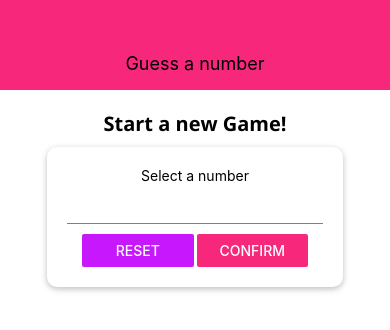
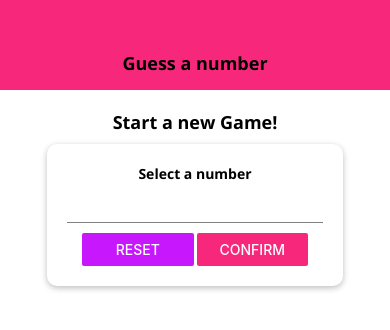
Before and after one commit to AVDGabriel/GuessTheNumber, a React Native app: screen / in a window 390 px wide. Shown: the top 330 px of the page. Built offline with nearby package versions, Linux system fonts and the light colour scheme.

Commit message:
a synthetic style "cascade": custom wrapper components and global styles

```diff
--- /dev/null
+++ b/components/BodyText.js
@@ -0,0 +1,19 @@
+import React from 'react';
+import { View, Text, StyleSheet } from 'react-native';
+
+const BodyText = props => {
+    return (
+        <Text style={{ ...props.style, ...styles.body }}>
+            {/* Use this if you want to pass values btween the body tags of the text.*/}
+            {props.children}
+        </Text>
+    );
+};
+
+const styles = StyleSheet.create({
+    body: {
+        fontFamily: 'open-sans-bold'
+    }
+});
+
+export default BodyText;
--- a/components/Header.js
+++ b/components/Header.js
@@ -1,13 +1,14 @@
 import React from "react";
 import { View, Text, StyleSheet } from 'react-native';
 import Colors from "../constants/colors"
+import TitleText from '../components/TitleText';
 
 const Header = props => {
     return (
         <View style={styles.header}>
-            <Text style={styles.headerTitle}>
+            <TitleText style={styles.headerTitle}>
                 {props.title}
-            </Text>
+            </TitleText>
         </View>
     );
 };
@@ -23,7 +24,8 @@ const styles = StyleSheet.create({
     },
     headerTitle: {
         color: 'black',
-        fontSize: 18
+        fontSize: 18,
+        fontFamily: 'open-sans-bold'
     }
 });
 
--- /dev/null
+++ b/components/TitleText.js
@@ -0,0 +1,19 @@
+import React from 'react';
+import { Text, StyleSheet } from 'react-native';
+
+const TitleText = props => {
+    return (
+        <Text style={{ ...props.style, ...styles.title }}>
+            {props.children}
+        </Text>
+    );
+};
+
+const styles = StyleSheet.create({
+    title: {
+        fontFamily: 'open-sans-bold',
+        fontSize: 18
+    }
+});
+
+export default TitleText;
--- /dev/null
+++ b/constants/default-styles.js
@@ -0,0 +1,11 @@
+import { StyleSheet } from 'react-native';
+
+export default StyleSheet.create({
+    bodyText: {
+        fontFamily: 'open-sans'
+    },
+    title: {
+        fontFamily: 'open-sans-bold',
+        fontSize: 18
+    }
+});
--- a/screens/GameScreen.js
+++ b/screens/GameScreen.js
@@ -3,6 +3,7 @@ import { View, Text, StyleSheet, Alert } from 'react-native';
 import NumberContainer from '../components/NumberContainer';
 import Card from '../components/Card';
 import { Button } from 'react-native';
+import DefaultStyles from '../constants/default-styles';
 
 const generateRandomBetween = (min, max, exclude) => {
     min = Math.ceil(min);
@@ -55,7 +56,7 @@ const GameScreen = props => {
 
     return (
         <View style={styles.screen}>
-            <Text>
+            <Text style={DefaultStyles.title}>
                 Oponent's guess
             </Text>
             <NumberContainer>
--- a/screens/StartGameScreen.js
+++ b/screens/StartGameScreen.js
@@ -12,6 +12,8 @@ import Card from "../components/Card";
 import Colors from '../constants/colors'
 import Input from '../components/Input'
 import NumberContainer from "../components/NumberContainer";
+import BodyText from "../components/BodyText";
+import TitleText from "../components/TitleText";
 
 const StartGameScreen = props => {
     const [enteredValue, setEnteredValue] = useState('');
@@ -46,7 +48,7 @@ const StartGameScreen = props => {
     if (confirmed) {
         confirmedOutput = (
             <Card style={styles.summary}>
-                <Text>You selected </Text>
+                <BodyText>You selected </BodyText>
                 <NumberContainer>{selectedNumber}</NumberContainer>
                 <Button title="START GAME" onPress={() => props.onStartGame(selectedNumber)} />
             </Card>
@@ -60,13 +62,13 @@ const StartGameScreen = props => {
             Keyboard.dismiss();
         }}>
             <View style={styles.screen}>
-                <Text style={styles.title}>
+                <TitleText style={styles.title}>
                     Start a new Game!
-            </Text>
+                    </TitleText>
                 <Card style={styles.inputContainer}>
-                    <Text>
+                    <BodyText>
                         Select a number
-                </Text>
+                    </BodyText>
                     <Input style={styles.input}
                         blurOnSubmit
                         autoCapitalize="none"
```
